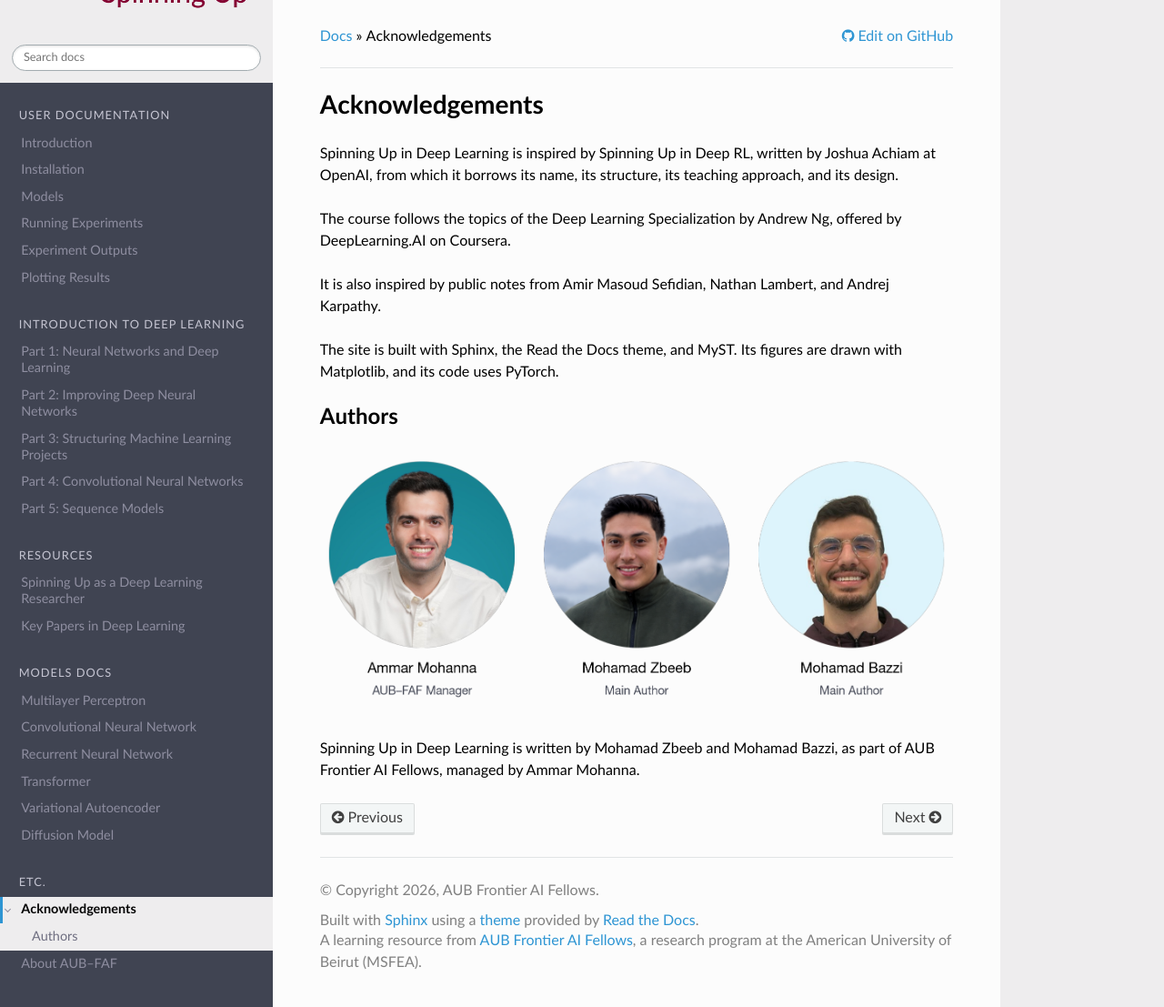
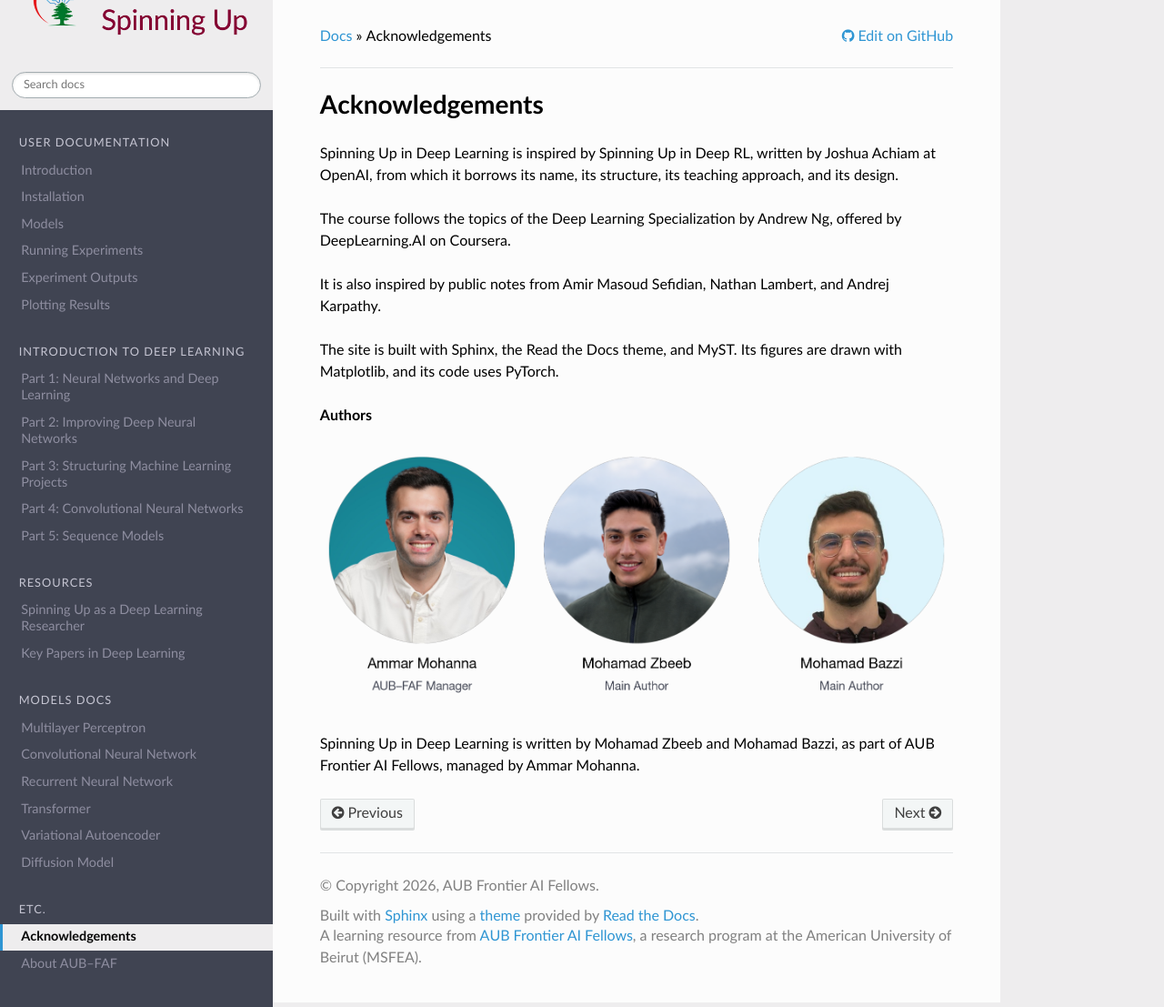
Before and after one commit to Moe-Zbeeb/spinningup-dl, a Sphinx documentation site: the page built from docs/etc/acknowledgements.md, in a window 1280 px wide and 1107 px high. Shown: the whole window at 91% size. Built offline with Sphinx 7.4.7 and the Read the Docs theme 3.1.0, drawn with Linux system fonts in a browser that asks for light colours.

Commit message:
Remove the Authors sidebar link from the acknowledgements
Co-Authored-By: Claude Opus 5.5 <noreply@anthropic.com>

````diff
--- a/docs/etc/acknowledgements.md
+++ b/docs/etc/acknowledgements.md
@@ -8,7 +8,7 @@ It is also inspired by public notes from Amir Masoud Sefidian, Nathan Lambert, a
 
 The site is built with Sphinx, the Read the Docs theme, and MyST. Its figures are drawn with Matplotlib, and its code uses PyTorch.
 
-## Authors
+**Authors**
 
 ```{image} ../_static/img/authors/authors.png
 :alt: Circular portrait photos with names and roles. From left to right, Ammar Mohanna, AUB–FAF Manager; Mohamad Zbeeb, Main Author; and Mohamad Bazzi, Main Author.
````
